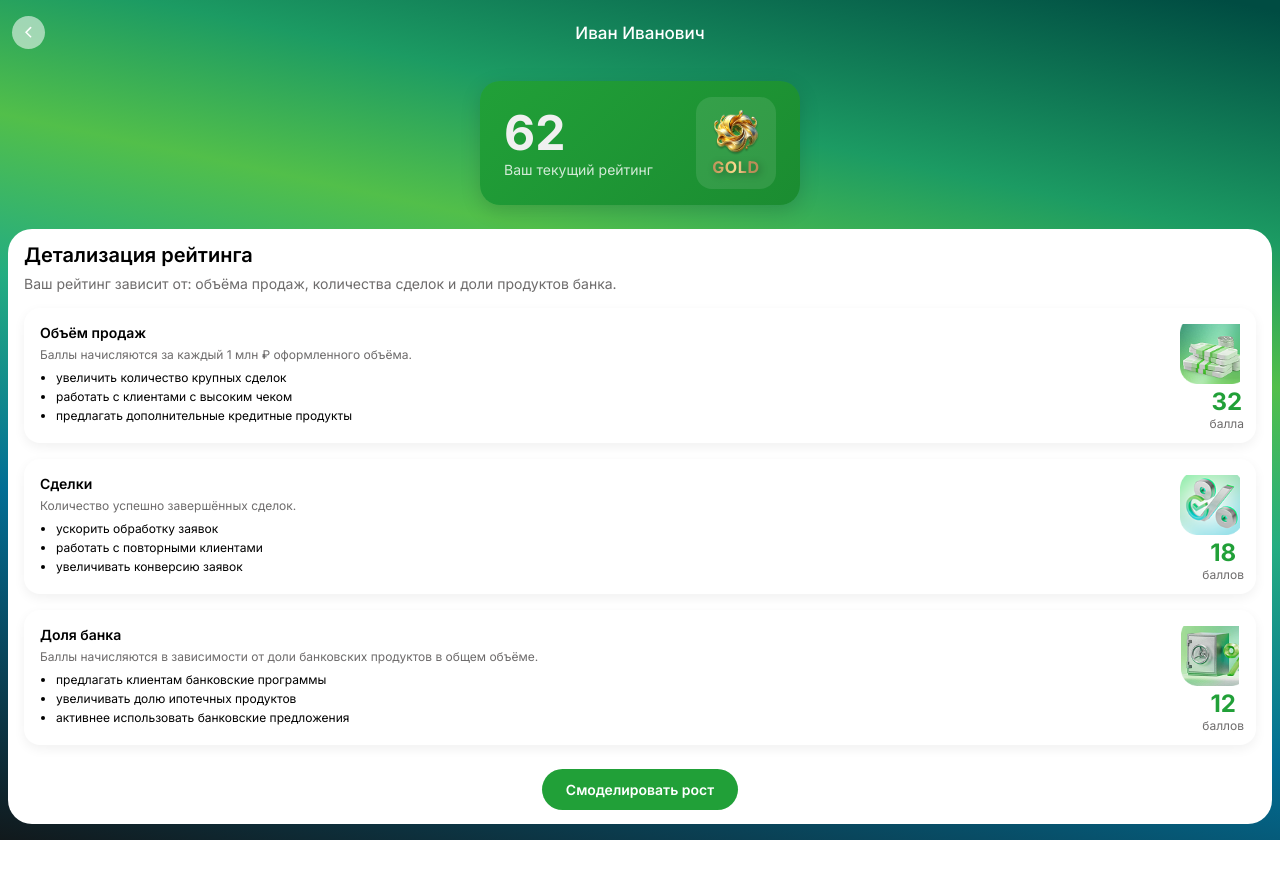
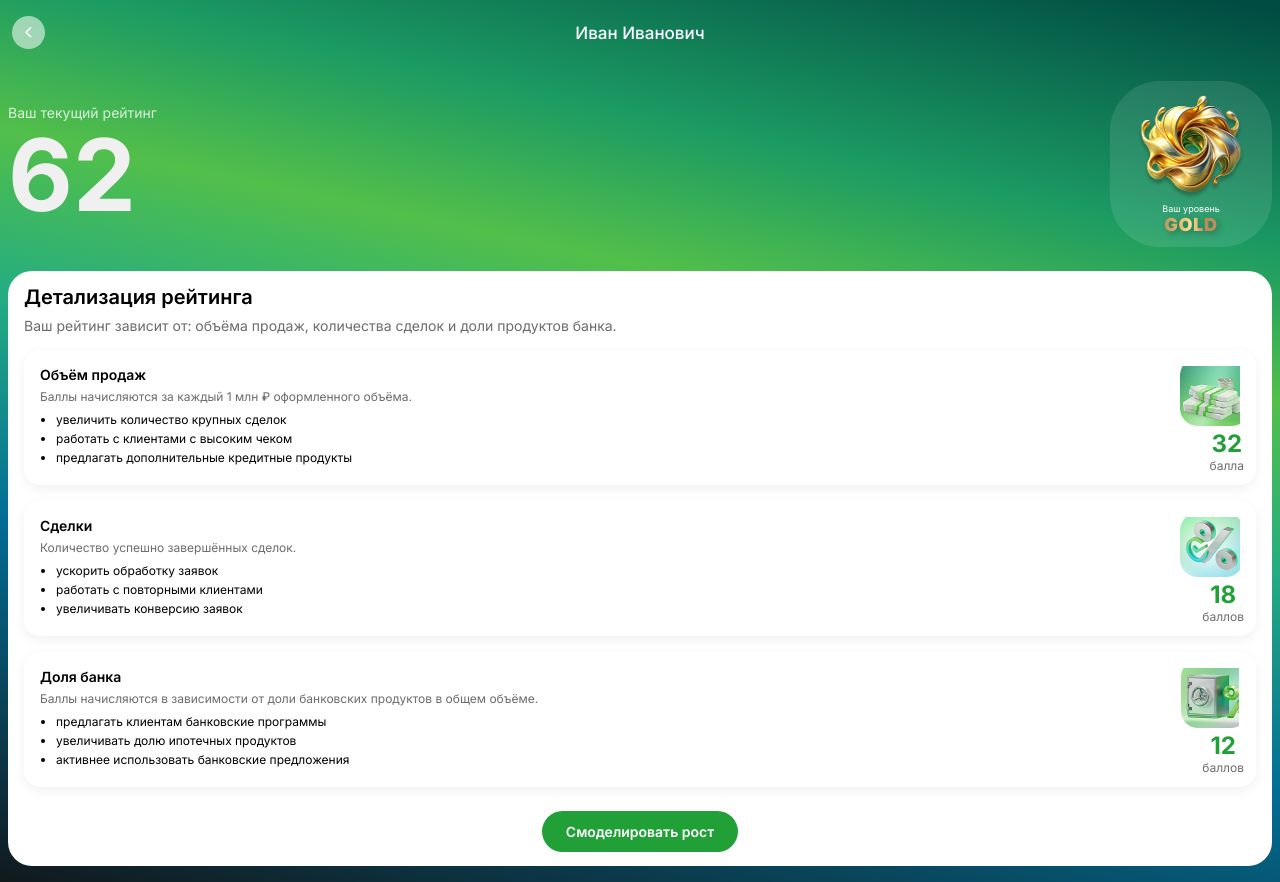
Before and after one commit to danyaITi/sber, a React (Vite) app: page /rating in a window 1280 px wide. Before the commit the page ends 840 px from the top, so only its background shows below. Built offline with nearby package versions, Linux system fonts and the light colour scheme.

Commit message:
corrected rating styles

```diff
--- a/src/pages/rating/rating.tsx
+++ b/src/pages/rating/rating.tsx
@@ -81,12 +81,14 @@ export default function Rating() {
       <div className={styles.ratingHeader}>
         <div className={styles.ratingCard}>
           <div className={styles.ratingLeft}>
+            <span className={styles.ratingLabel}>Ваш текущий рейтинг</span>
             <span className={styles.ratingNumber}>62</span>
-            <span className={styles.ratingLabel}>Ваш текущий рейтинг</span>
           </div>
           <div className={styles.ratingLevel}>
             <img src={gold} alt="" />
-            <span className={styles.levelText} data-name="gold"></span>
+            <span className={styles.levelText} data-name="gold">
+              Ваш уровень
+            </span>
           </div>
         </div>
       </div>
--- a/src/pages/rating/styles.module.css
+++ b/src/pages/rating/styles.module.css
@@ -8,11 +8,7 @@
   display: flex;
   justify-content: space-between;
   align-items: center;
-  background: linear-gradient(135deg, var(--color-5), var(--color-10));
-  padding: 16px 24px;
-  border-radius: 20px;
-  box-shadow: 0 6px 20px rgba(0, 0, 0, 0.15);
-  min-width: 320px;
+  flex: 1;
 }
 
 .ratingLeft {
@@ -22,15 +18,15 @@
 }
 
 .ratingNumber {
-  font-size: var(--font-size-48);
+  font-size: 100px;
   font-weight: var(--font-weight-700);
   line-height: 1;
   color: var(--color-2);
+  margin-top: 4px;
 }
 
 .ratingLabel {
   font-size: var(--font-size-14);
-  margin-top: 4px;
   opacity: 0.8;
   color: var(--color-white);
 }
@@ -41,13 +37,13 @@
   align-items: center;
   justify-content: center;
   background: rgba(255, 255, 255, 0.1);
-  padding: 12px 16px;
-  border-radius: 16px;
+  padding: 12px 26px;
+  border-radius: 50px;
 }
 
 .ratingLevel img {
-  width: 48px;
-  height: 48px;
+  width: 110px;
+  height: 110px;
   object-fit: contain;
 }
 
@@ -61,10 +57,15 @@
   box-shadow: 0 2px 4px rgba(0, 0, 0, 0.1);
 }
 
+.levelText {
+  color: var(--color-white);
+  font-size: var(--font-size-9);
+  text-align: center;
+}
+
 .levelText[data-name="gold"]::after {
-  font-weight: 700;
-  font-size: var(--font-size-16);
-  color: var(--color-5);
+  font-weight: var(--font-weight-900);
+  font-size: var(--font-size-18);
   display: block;
   content: "GOLD";
   letter-spacing: 0.7px;
@@ -76,9 +77,8 @@
 }
 
 .levelText[data-name="silver"]::after {
-  font-weight: 700;
-  font-size: var(--font-size-16);
-  color: var(--color-5);
+  font-weight: var(--font-weight-900);
+  font-size: var(--font-size-18);
   display: block;
   content: "SILVER";
   letter-spacing: 0.7px;
@@ -90,9 +90,8 @@
 }
 
 .levelText[data-name="black"]::after {
-  font-weight: 700;
-  font-size: var(--font-size-16);
-  color: var(--color-5);
+  font-weight: var(--font-weight-900);
+  font-size: var(--font-size-18);
   display: block;
   content: "BLACK";
   letter-spacing: 0.7px;
```
